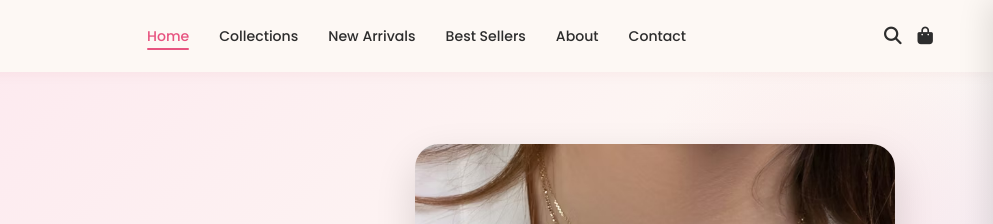
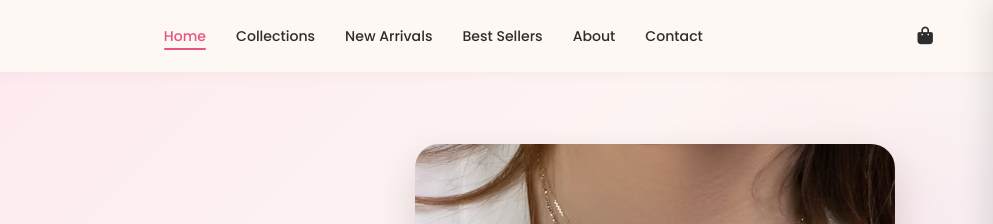
Before and after one commit to maheshginugu/TaraBloom, a website: page index.html in a window 1280 px wide. Shown: the top 224 px of the page, 287-1280 px from the left. Drawn offline with nearby package versions, Linux system fonts and the light colour scheme.

Commit message:
Comment out search link in header actions
Comment out the search link in the header actions.

```diff
--- a/index.html
+++ b/index.html
@@ -36,7 +36,7 @@
         <a href="/contact/">Contact</a>
       </nav>
       <div class="header-actions">
-        <a href="#" title="Search"><i class="fas fa-search"></i></a>
+      <!--  <a href="#" title="Search"><i class="fas fa-search"></i></a> -->
         <button class="header-cart-btn" id="header-cart-btn" aria-label="Open cart" title="View Cart"><i class="fas fa-shopping-bag"></i><span class="cart-badge" id="cart-badge" style="display:none">0</span></button>
         <button class="hamburger" aria-label="Toggle menu">
           <span></span><span></span><span></span>
```
